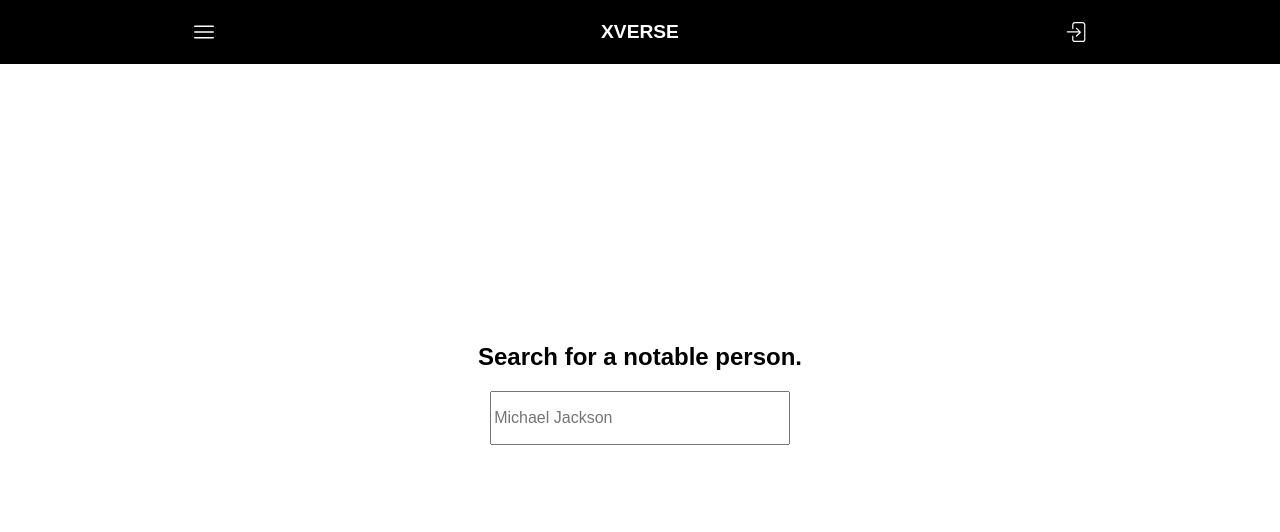
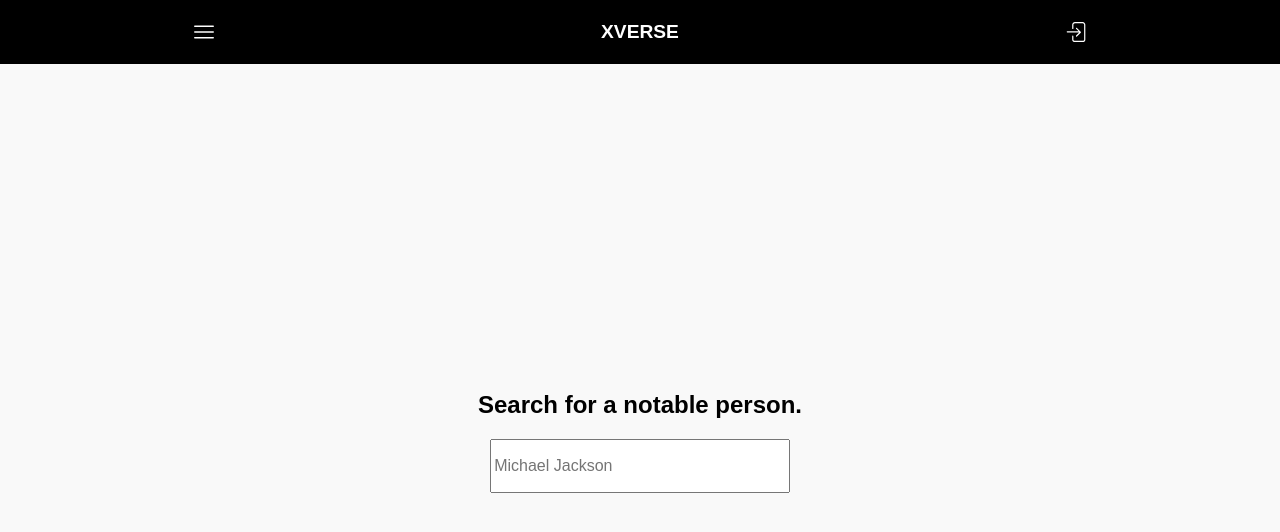
Before and after one commit to JavaScriptErika/react-redux-typescript-clientside, a React app: page / in a window 1280 px wide. Shown: the top 532 px of the page. Built offline with nearby package versions, Linux system fonts and the light colour scheme.

Commit message:
screen darker

```diff
--- a/src/components/Home.styles.ts
+++ b/src/components/Home.styles.ts
@@ -30,10 +30,10 @@
         display: 'inline-block'
     },
     wrapper: {
-        backgroundColor: 'white'
+        backgroundColor: '#f9f9f9'
     },
     homepage: {
-        height: '80vh',
+        height: '92vh',
         display: 'flex',
         alignItems: 'center',
         justifyContent: 'center'
```
Also changed, not shown: 8080-iphone6.png.
